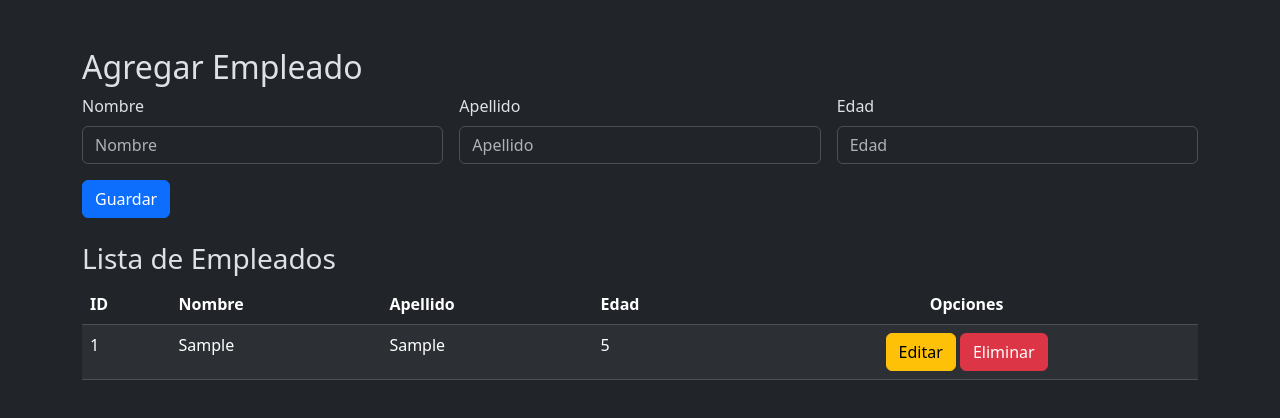
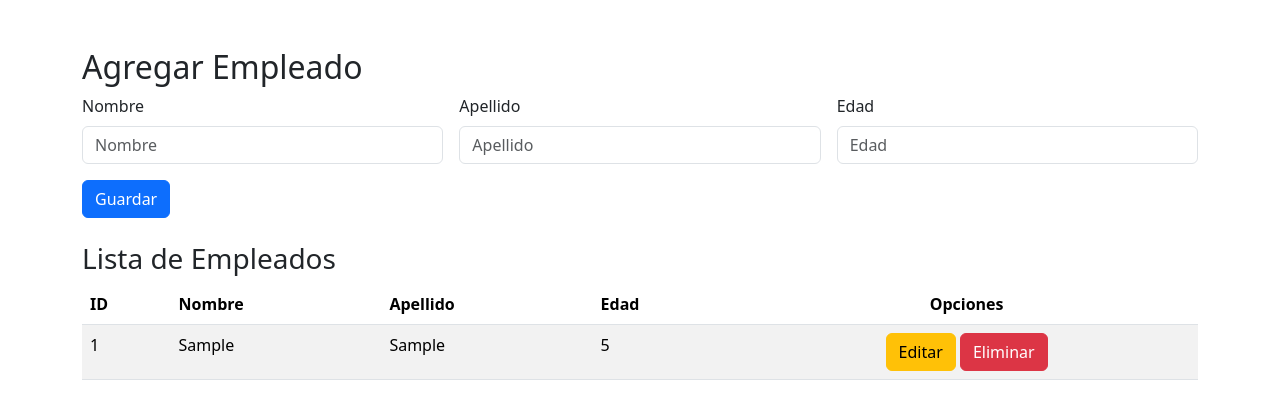
Before and after one commit to iGeek0/formulario-tabla-resuleto, a plain HTML site: page index.html in a window 1280 px wide. Both pictures are taken after typing "Sample", "Sample", "5" into the empty fields and a click on the button "Guardar". Drawn offline with nearby package versions, Linux system fonts and the light colour scheme.

Commit message:
Added more clarity to the code

```diff
--- a/index.html
+++ b/index.html
@@ -1,5 +1,5 @@
 <!DOCTYPE html>
-<html lang="en" data-bs-theme="dark">
+<html lang="en">
 
 <head>
     <meta charset="UTF-8">
--- a/script.js
+++ b/script.js
@@ -30,9 +30,26 @@ const cargarEmpleadosDesdeLocalStorage = () => {
     const cuerpoTabla = document.getElementById("bodyTablaEmpleados");
     cuerpoTabla.innerHTML = ""; // Limpiar la tabla
     const empleados = obtenerEmpleadosDesdeLocalStorage();
-    empleados.forEach((empleado, indice) => agregarEmpleadoATabla(empleado, indice));
-    // la siguiente linea es equivalente a la anterior
-    // empleados.forEach(agregarEmpleadoATabla);
+    empleados.forEach((empleado, indice) => {
+        const cuerpoTabla = document.getElementById("bodyTablaEmpleados");
+        const fila = document.createElement("tr");
+        fila.innerHTML = `
+            <td>${indice + 1}</td>
+            <td>${empleado.nombre}</td>
+            <td>${empleado.apellido}</td>
+            <td>${empleado.edad}</td>
+            <td class="text-center">
+                <button class="btn btn-warning btn-edit" data-indice="${indice}">Editar</button>
+                <button class="btn btn-danger btn-delete" data-indice="${indice}">Eliminar</button>
+            </td>
+        `;
+        cuerpoTabla.appendChild(fila);
+
+        // Event listeners para editar y eliminar
+        fila.querySelector('.btn-edit').addEventListener('click', () => prepararEdicionEmpleado(indice));
+        fila.querySelector('.btn-delete').addEventListener('click', () => eliminarEmpleado(indice));
+    });
+
 };
 
 const agregarNuevoEmpleado = (empleado) => {
@@ -61,25 +78,6 @@ const actualizarEmpleadosEnLocalStorage = (empleados) => {
     cargarEmpleadosDesdeLocalStorage();
 };
 
-const agregarEmpleadoATabla = (empleado, indice) => {
-    const cuerpoTabla = document.getElementById("bodyTablaEmpleados");
-    const fila = document.createElement("tr");
-    fila.innerHTML = `
-        <td>${indice + 1}</td>
-        <td>${empleado.nombre}</td>
-        <td>${empleado.apellido}</td>
-        <td>${empleado.edad}</td>
-        <td class="text-center">
-            <button class="btn btn-warning btn-edit" data-indice="${indice}">Editar</button>
-            <button class="btn btn-danger btn-delete" data-indice="${indice}">Eliminar</button>
-        </td>
-    `;
-    cuerpoTabla.appendChild(fila);
-
-    // Event listeners para editar y eliminar
-    fila.querySelector('.btn-edit').addEventListener('click', () => prepararEdicionEmpleado(indice));
-    fila.querySelector('.btn-delete').addEventListener('click', () => eliminarEmpleado(indice));
-};
 
 // Editar empleado
 const prepararEdicionEmpleado = (indice) => {
```
